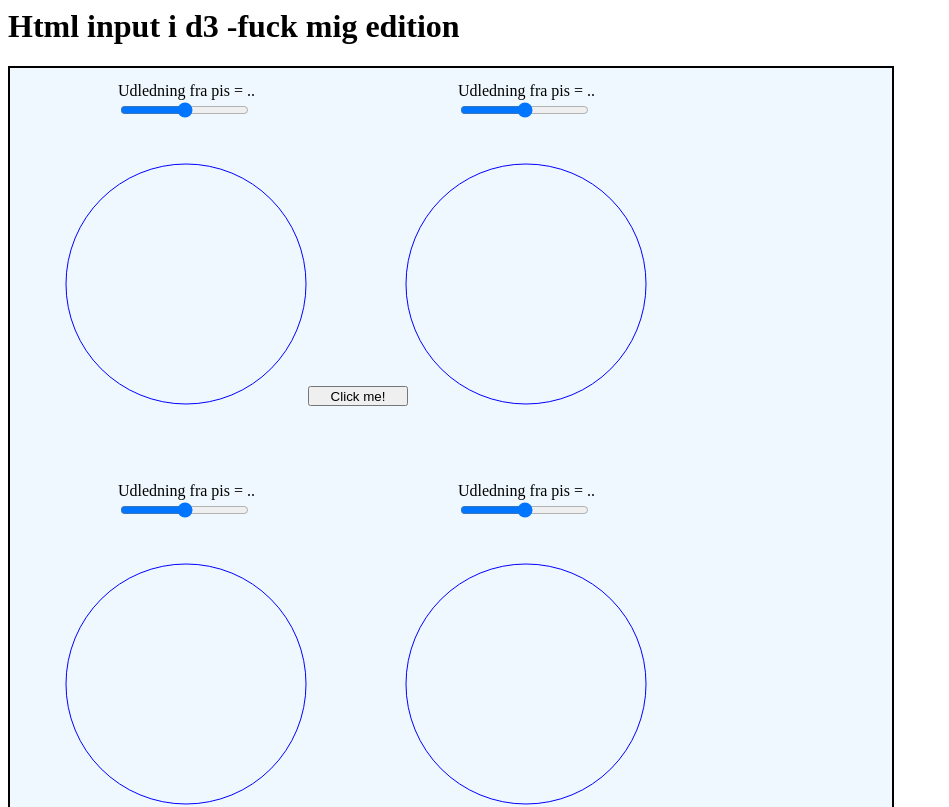
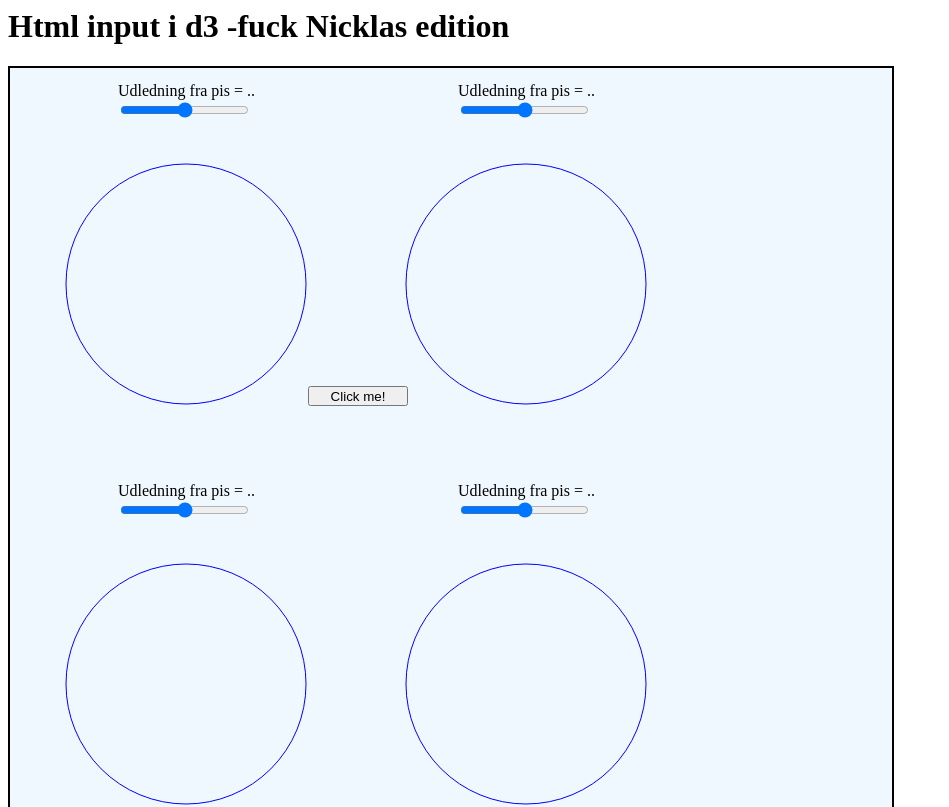
Before and after one commit to YayaTheBehemoth/semester-projekt-1, a website: page sql_app/main.html in a window 1280 px wide. Shown: the top 807 px of the page, without its empty margins (0-949 px from the left). Drawn offline with Linux system fonts and the light colour scheme.

Commit message:
har ændret h1

```diff
--- a/sql_app/main.html
+++ b/sql_app/main.html
@@ -9,7 +9,7 @@
 </head>
 <!--The 2 divs are created to structure the dom elements-->
 
-  <h1>Html input i d3 -fuck mig edition</h1>
+  <h1>Html input i d3 -fuck Nicklas edition</h1>
 <div class="dumpster">
 <div class="sliders">
  <!--
```
